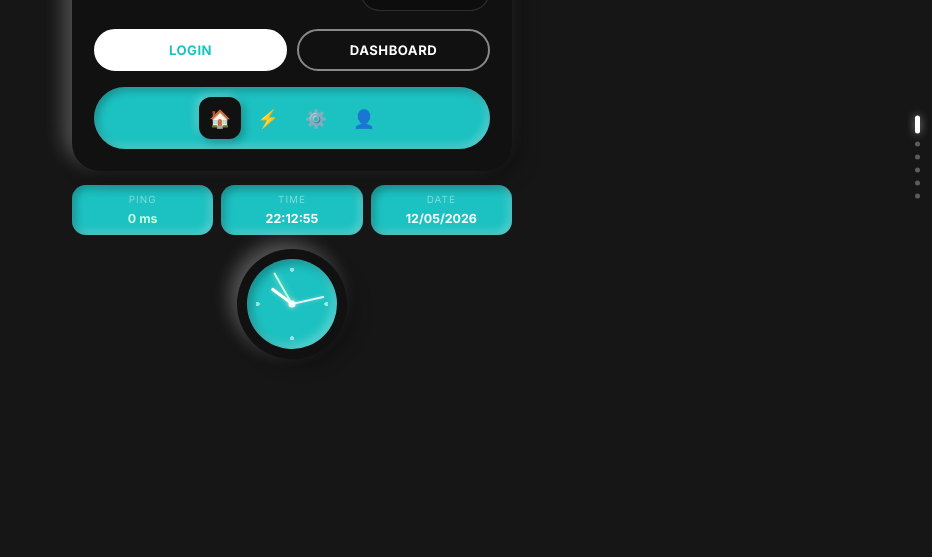
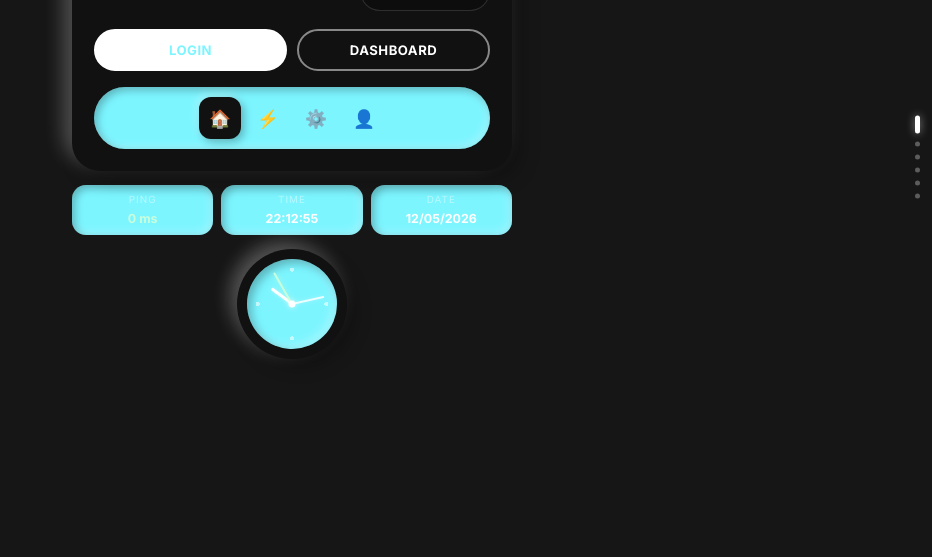
Before and after one commit to codersdew/STATUS_ASSISTANT-V2, a website: page main.html in a window 1280 px wide. Shown: the part 243-800 px from the top of the page, without its empty margins (348-1280 px from the left). Drawn offline with Linux system fonts and the light colour scheme; no server answers.

Commit message:
Update main.html

```diff
--- a/main.html
+++ b/main.html
@@ -10,7 +10,7 @@
 
 :root{
   --bg:#161616;
-  --bg-dark:#1cc1c1;
+  --bg-dark:#7CF5FF;
   --bg-light:#111111;
   --card:#111111;
   --sh-dark:rgba(0,0,0,0.28);
```
